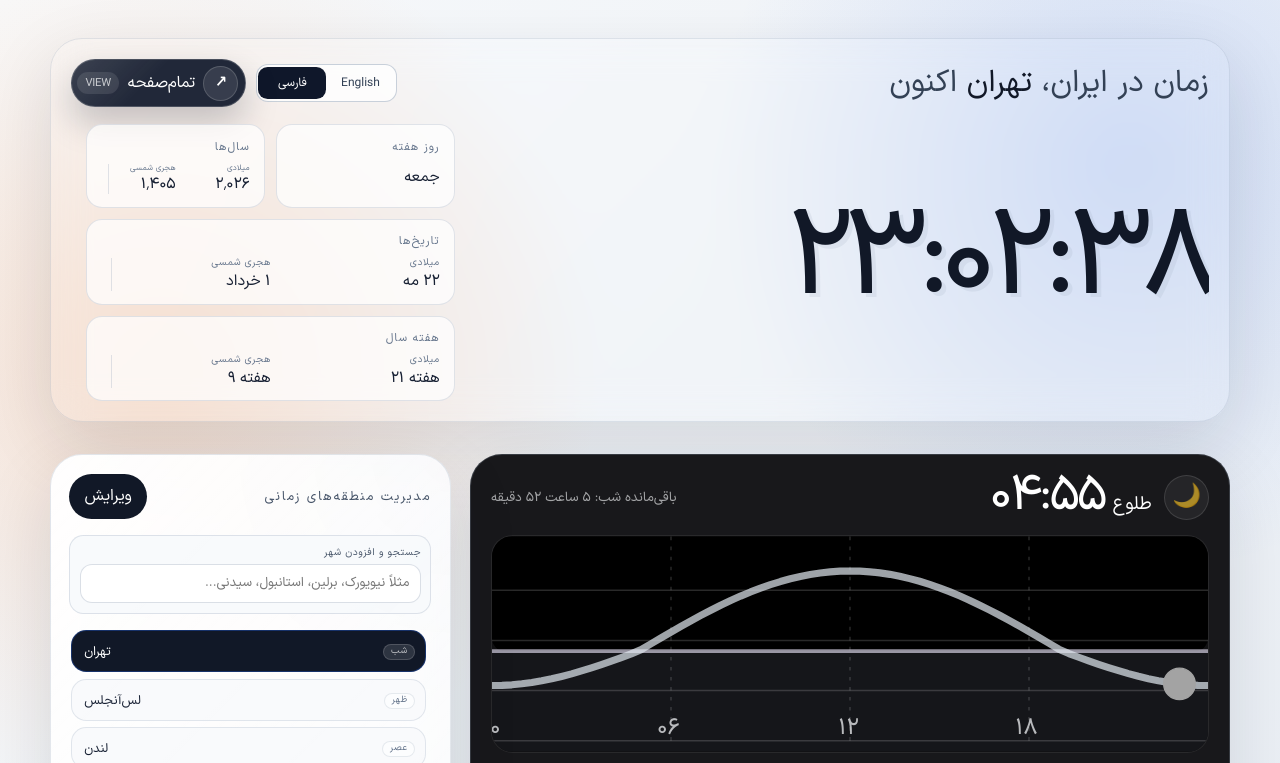
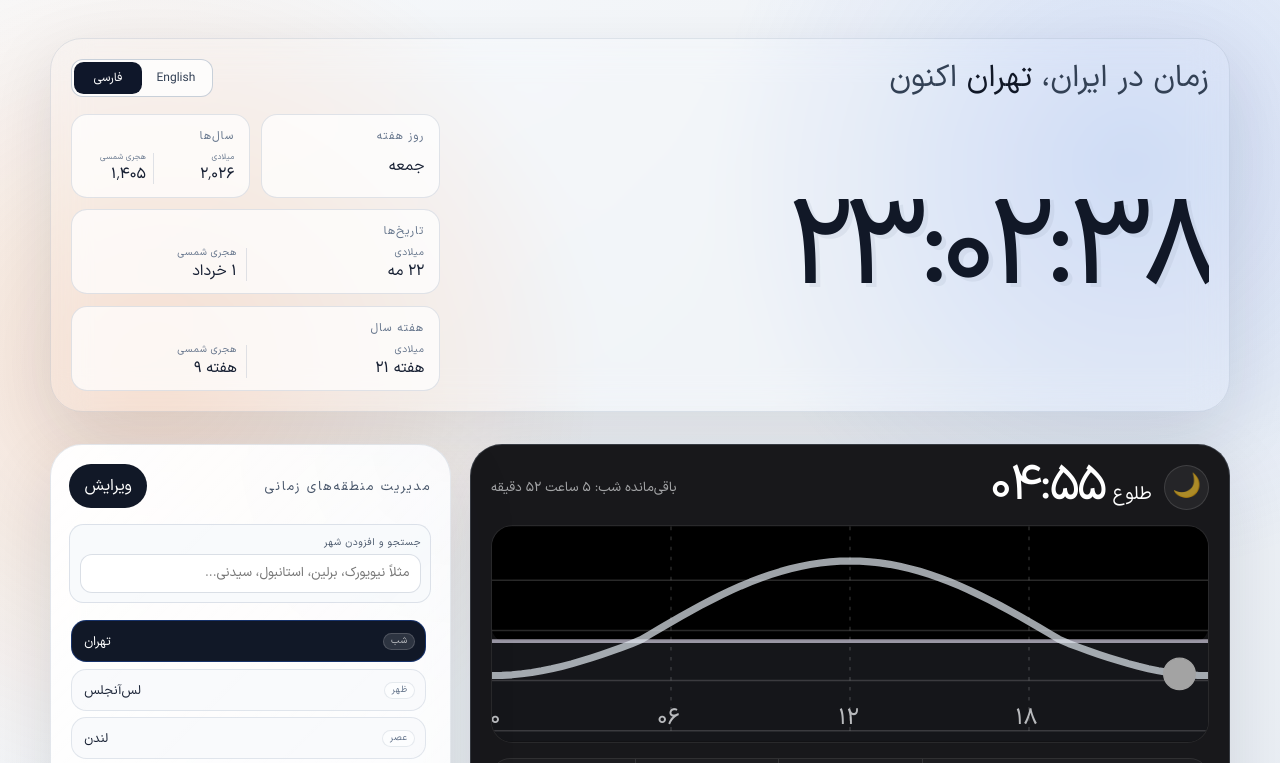
Before and after one commit to iMoein/time, a website: page index.html in a window 1280 px wide. Both pictures are taken after a click on the button "فارسی". Shown: the top 763 px of the page. Drawn offline with Linux system fonts and the light colour scheme; no server answers; files whose address does not match are found by name.

Commit message:
Refine Persian spacing and remove fullscreen controls

```diff
--- a/src/main.js
+++ b/src/main.js
@@ -1381,7 +1381,6 @@ function App() {
   const [ntpStatus, setNtpStatus] = useState({ kind: 'local', label: i18n.en.local_clock, detail: i18n.en.using_device_clock, host: ntpHost, delay: i18n.en.not_measured });
   const [ntpSyncRequest, setNtpSyncRequest] = useState(0);
   const [draggingCityId, setDraggingCityId] = useState(null);
-  const [isFullscreen, setIsFullscreen] = useState(Boolean(document.fullscreenElement));
   const [language, setLanguage] = useState(getInitialLanguage);
   const isFa = language === 'fa';
 
@@ -1411,12 +1410,6 @@ function App() {
       setSelectedCityId(activeCityIds[0] || defaultCityIds[0]);
     }
   }, [activeCityIds, selectedCityId]);
-
-  useEffect(() => {
-    const syncFullscreenState = () => setIsFullscreen(Boolean(document.fullscreenElement));
-    document.addEventListener('fullscreenchange', syncFullscreenState);
-    return () => document.removeEventListener('fullscreenchange', syncFullscreenState);
-  }, []);
 
 
   useEffect(() => {
@@ -1641,22 +1634,6 @@ function App() {
     setNtpSyncRequest((requestId) => requestId + 1);
   };
 
-  const fullscreenSupported = Boolean(document.documentElement.requestFullscreen && document.exitFullscreen);
-  const fullscreenLabel = isFullscreen ? t.exit_fullscreen : t.fullscreen;
-
-  const toggleFullscreen = () => {
-    if (!fullscreenSupported) {
-      return;
-    }
-
-    if (document.fullscreenElement) {
-      document.exitFullscreen();
-      return;
-    }
-
-    document.documentElement.requestFullscreen();
-  };
-
   return h(
     'main',
     { className: `page-shell${isFa ? ' page-shell--rtl' : ''}`, 'aria-label': `${t.time_in} ${selectedCityView.label}` },
@@ -1673,21 +1650,6 @@ function App() {
               h('button', { type: 'button', className: language === 'en' ? 'selected' : '', onClick: () => setLanguage('en'), 'aria-pressed': language === 'en' }, t.english),
               h('button', { type: 'button', className: language === 'fa' ? 'selected' : '', onClick: () => setLanguage('fa'), 'aria-pressed': language === 'fa' }, t.persian),
             ),
-          ),
-          h(
-            'button',
-            {
-              type: 'button',
-              className: 'fullscreen-button',
-              onClick: toggleFullscreen,
-              disabled: !fullscreenSupported,
-              'aria-pressed': isFullscreen,
-              title: fullscreenSupported ? fullscreenLabel : t.fullscreen_unsupported,
-              'aria-label': fullscreenSupported ? fullscreenLabel : t.fullscreen_unsupported,
-            },
-            h('span', { className: 'fullscreen-button__icon', 'aria-hidden': 'true' }, isFullscreen ? '↙' : '↗'),
-            h('span', { className: 'fullscreen-button__copy' }, fullscreenLabel),
-            h('span', { className: 'fullscreen-button__hint', 'aria-hidden': 'true' }, isFullscreen ? 'Esc' : 'View'),
           ),
         ),
       ),
--- a/src/styles.css
+++ b/src/styles.css
@@ -137,83 +137,6 @@ button {
   font-weight: 950;
 }
 
-.fullscreen-button {
-  --button-bg: rgba(15, 23, 42, 0.92);
-  --button-border: rgba(255, 255, 255, 0.18);
-  display: inline-grid;
-  grid-template-columns: auto minmax(0, auto) auto;
-  align-items: center;
-  gap: 0.48rem;
-  flex: 0 0 auto;
-  min-height: 3rem;
-  cursor: pointer;
-  border: 1px solid var(--button-border);
-  border-radius: 999px;
-  padding: 0.34rem 0.42rem 0.34rem 0.34rem;
-  background:
-    linear-gradient(135deg, rgba(255, 255, 255, 0.12), transparent 45%),
-    var(--button-bg);
-  color: #fff;
-  font-weight: 900;
-  letter-spacing: -0.015em;
-  box-shadow: 0 16px 34px rgba(15, 23, 42, 0.22);
-  transition: transform 180ms ease, box-shadow 180ms ease, background 180ms ease;
-  -webkit-tap-highlight-color: transparent;
-}
-
-.fullscreen-button:hover:not(:disabled),
-.fullscreen-button:focus-visible {
-  transform: translateY(-2px);
-  background:
-    linear-gradient(135deg, rgba(255, 255, 255, 0.16), transparent 45%),
-    #0f172a;
-  box-shadow: 0 18px 44px rgba(15, 23, 42, 0.28);
-}
-
-.fullscreen-button:focus-visible {
-  outline: 3px solid rgba(37, 99, 235, 0.24);
-  outline-offset: 4px;
-}
-
-.fullscreen-button:active:not(:disabled) {
-  transform: translateY(0) scale(0.98);
-}
-
-.fullscreen-button:disabled {
-  cursor: not-allowed;
-  opacity: 0.58;
-}
-
-.fullscreen-button__icon {
-  display: grid;
-  width: 2.18rem;
-  height: 2.18rem;
-  place-items: center;
-  border: 1px solid rgba(255, 255, 255, 0.16);
-  border-radius: 50%;
-  background: rgba(255, 255, 255, 0.1);
-  font-size: 1rem;
-  line-height: 1;
-}
-
-.fullscreen-button__copy {
-  padding-inline: 0.05rem;
-  white-space: nowrap;
-}
-
-.fullscreen-button__hint {
-  min-width: 2.35rem;
-  border-radius: 999px;
-  padding: 0.34rem 0.5rem;
-  background: rgba(255, 255, 255, 0.1);
-  color: rgba(255, 255, 255, 0.72);
-  font-size: 0.7rem;
-  font-weight: 950;
-  line-height: 1;
-  text-align: center;
-  text-transform: uppercase;
-}
-
 .hero-content {
   display: grid;
   grid-template-columns: minmax(0, 1fr) minmax(20rem, 24rem);
@@ -244,6 +167,11 @@ button {
   padding-left: clamp(0.65rem, 1.2vw, 1.1rem);
 }
 
+:root[lang="fa"] .hero-meta {
+  padding-left: 0;
+  padding-right: clamp(0.65rem, 1.2vw, 1.1rem);
+}
+
 .info-pill {
   display: grid;
   gap: 0.32rem;
@@ -268,6 +196,12 @@ button {
   line-height: 1.16;
 }
 
+
+:root[lang="fa"] .info-pill,
+:root[lang="fa"] .split-pill__item {
+  text-align: right;
+}
+
 .split-pill {
   gap: 0.5rem;
 }
@@ -290,9 +224,9 @@ button {
 }
 
 .split-pill__item + .split-pill__item {
-  margin-left: 0.55rem;
-  padding-left: 0.55rem;
-  border-left: 1px solid rgba(148, 163, 184, 0.28);
+  margin-inline-start: 0.55rem;
+  padding-inline-start: 0.55rem;
+  border-inline-start: 1px solid rgba(148, 163, 184, 0.28);
 }
 
 .split-pill__item small {
@@ -306,8 +240,8 @@ button {
 }
 
 .split-pill:not(.split-pill--wide) .split-pill__item + .split-pill__item {
-  margin-left: 0.42rem;
-  padding-left: 0.42rem;
+  margin-inline-start: 0.42rem;
+  padding-inline-start: 0.42rem;
 }
 
 .split-pill:not(.split-pill--wide) .split-pill__item small {
@@ -1920,10 +1854,6 @@ button {
     flex-direction: column;
   }
 
-  .fullscreen-button {
-    display: none;
-  }
-
   .clock {
     font-size: clamp(4.4rem, 22vw, 7.2rem);
   }
```
